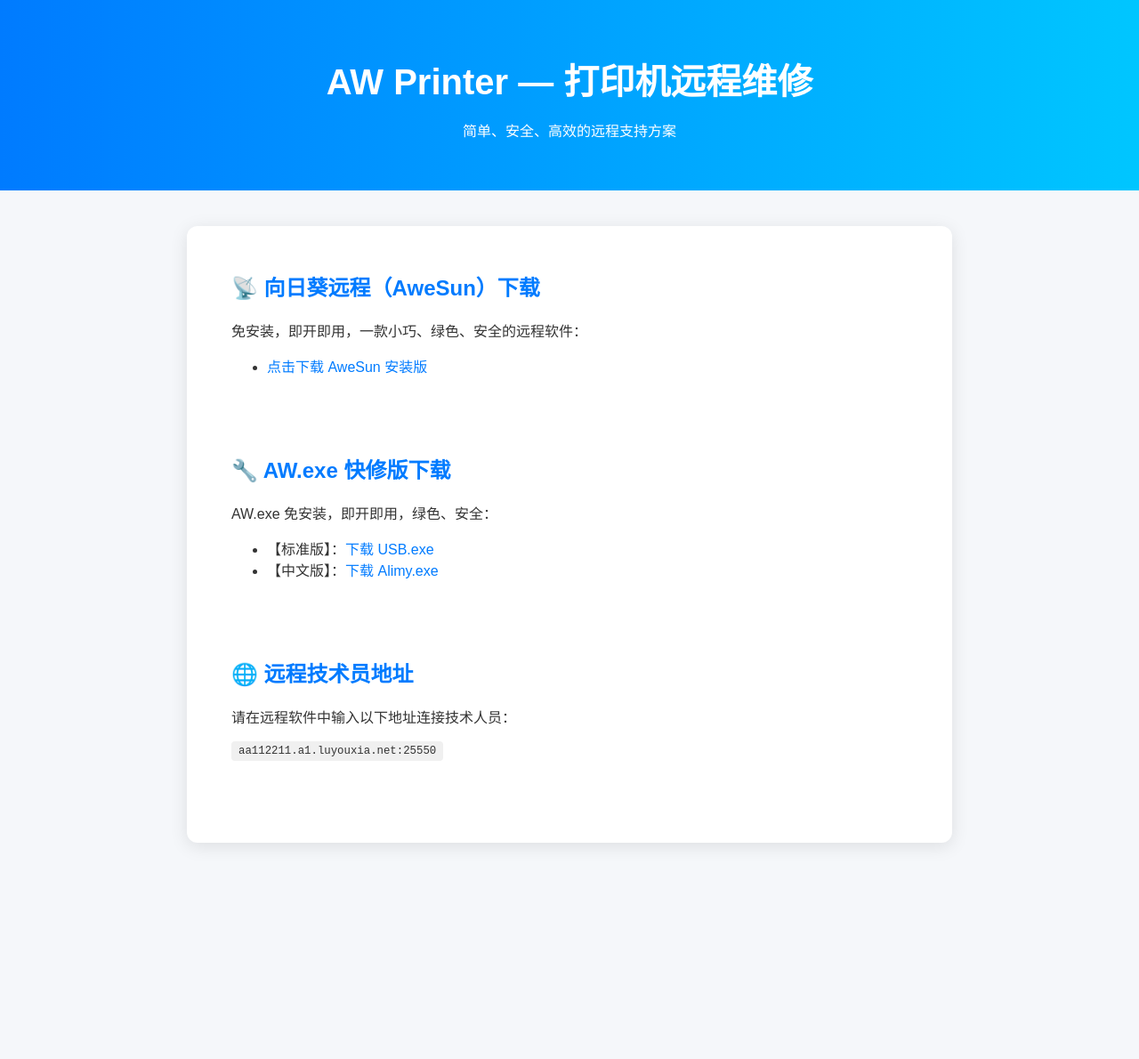
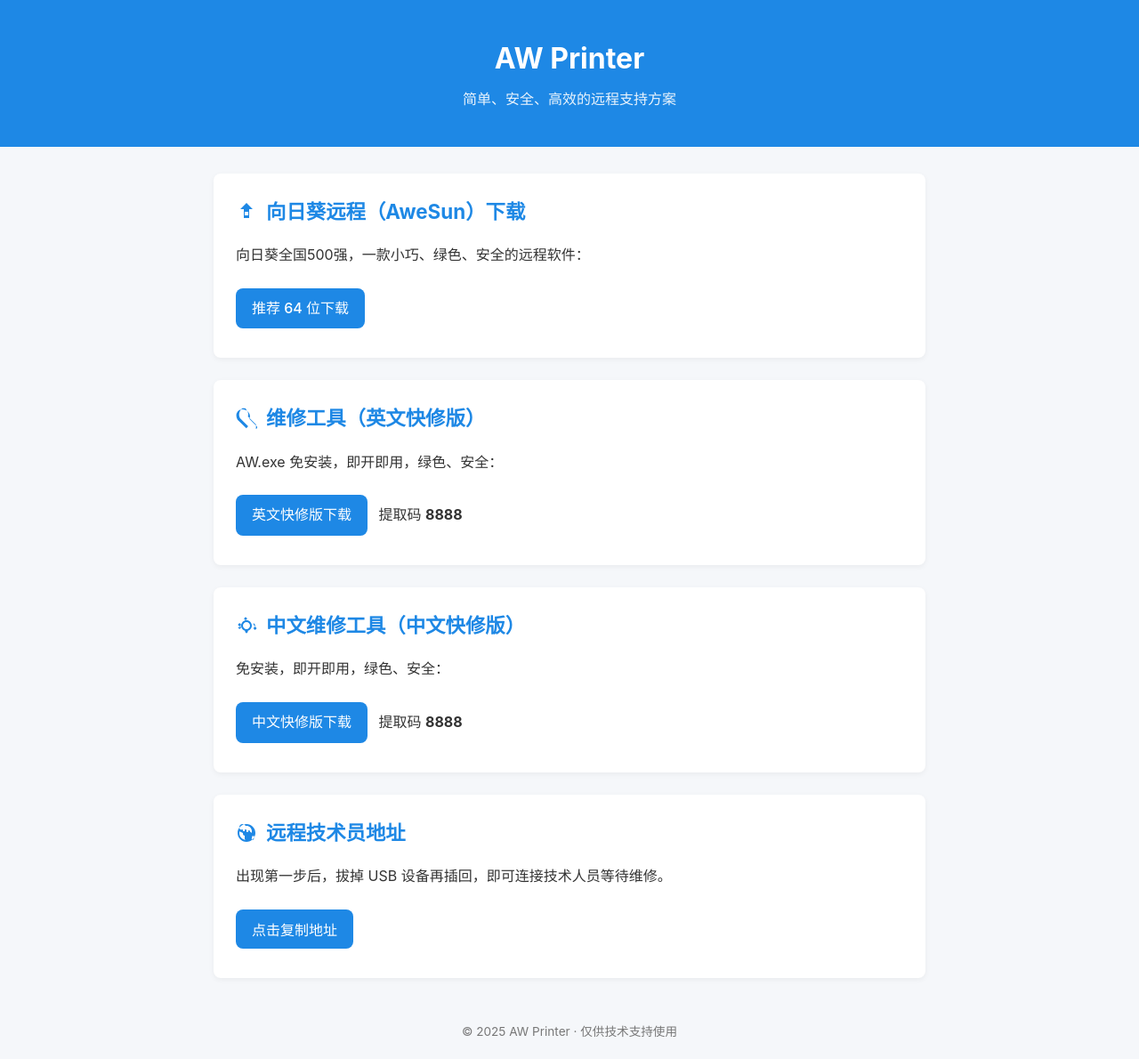
Before and after one commit to aw236789/literate-giggle, a plain HTML site: page index.html in a window 1280 px wide. Shown: the whole page at 89% size. Before the commit the page ends 987 px from the top, so only its background shows below. Drawn offline with Linux system fonts and the light colour scheme.

Commit message:
Update index.html

```diff
--- a/index.html
+++ b/index.html
@@ -1,96 +1,96 @@
 <!DOCTYPE html>
 <html lang="zh-CN">
 <head>
-  <meta charset="UTF-8">
-  <meta name="viewport" content="width=device-width, initial-scale=1.0">
-  <title>AW Printer 打印机远程维修</title>
+  <meta charset="UTF-8"/>
+  <title>AW Printer – 打印机远程维修</title>
+  <meta name="viewport" content="width=device-width,initial-scale=1"/>
   <style>
-    body {
-      font-family: 'Microsoft YaHei', sans-serif;
-      margin: 0;
-      padding: 0;
-      background: #f5f7fa;
-      color: #333;
-    }
-    .header {
-      background: linear-gradient(to right, #007BFF, #00C6FF);
-      color: white;
-      text-align: center;
-      padding: 60px 20px 40px;
-    }
-    .header h1 {
-      margin: 0;
-      font-size: 2.5em;
-    }
-    .container {
-      max-width: 800px;
-      margin: 40px auto;
-      background: white;
-      padding: 30px;
-      border-radius: 12px;
-      box-shadow: 0 4px 20px rgba(0, 0, 0, 0.1);
-    }
-    h2 {
-      color: #007BFF;
-      margin-top: 0;
-    }
-    .section {
-      margin-bottom: 30px;
-      transition: transform 0.3s ease, box-shadow 0.3s ease;
-      border-radius: 10px;
-      padding: 20px;
-    }
-    .section:hover {
-      transform: translateY(-5px);
-      box-shadow: 0 10px 25px rgba(0, 123, 255, 0.2);
-      background-color: #f0f8ff;
-    }
-    a {
-      color: #007BFF;
-      text-decoration: none;
-      transition: color 0.2s ease;
-    }
-    a:hover {
-      text-decoration: underline;
-      color: #0056b3;
-    }
-    code {
-      background-color: #f0f0f0;
-      padding: 4px 8px;
-      border-radius: 4px;
-      font-size: 0.95em;
-    }
+    :root{--theme:#1e88e5;--bg:#f5f7fa;--card:#ffffff;--radius:8px;}
+    body{margin:0;font-family:-apple-system,BlinkMacSystemFont,"Segoe UI",Roboto,"Helvetica Neue",Arial,sans-serif;background:var(--bg);color:#333;line-height:1.6;}
+    header{background:var(--theme);color:#fff;padding:40px 20px;text-align:center;}
+    header h1{margin:0;font-size:2rem;}
+    header p{margin:8px 0 0;opacity:.9;}
+    main{max-width:800px;margin:30px auto;padding:0 20px;}
+    section{background:var(--card);border-radius:var(--radius);padding:25px;margin-bottom:25px;box-shadow:0 2px 6px rgba(0,0,0,.05);}
+    h2{margin-top:0;font-size:1.4rem;color:var(--theme);display:flex;align-items:center;gap:10px;}
+    h2 svg{width:24px;height:24px;fill:var(--theme);}
+    .btn{display:inline-block;margin:8px 8px 8px 0;padding:10px 18px;border-radius:var(--radius);background:var(--theme);color:#fff;text-decoration:none;font-weight:500;transition:background .25s;border:none;font-size:1rem;cursor:pointer;}
+    .btn:hover{background:#1565c0;}
+    footer{text-align:center;padding:20px;font-size:.85rem;color:#777;}
   </style>
 </head>
 <body>
-  <div class="header">
-    <h1>AW Printer — 打印机远程维修</h1>
-    <p>简单、安全、高效的远程支持方案</p>
-  </div>
 
-  <div class="container">
-    <div class="section">
-      <h2>📡 向日葵远程（AweSun）下载</h2>
-      <p>免安装，即开即用，一款小巧、绿色、安全的远程软件：</p>
-      <ul>
-        <li><a href="https://dw.oray.com/sunlogin/windows/AweSun_15.8.4.20746_x64.exe" target="_blank">点击下载 AweSun 安装版</a></li>
-      </ul>
-    </div>
+<header>
+  <h1>AW Printer</h1>
+  <p>简单、安全、高效的远程支持方案</p>
+</header>
 
-    <div class="section">
-      <h2>🔧 AW.exe 快修版下载</h2>
-      <p>AW.exe 免安装，即开即用，绿色、安全：</p>
-      <ul>
-        <li>【标准版】：<a href="https://www.alimy.com/soft/USB.exe" target="_blank">下载 USB.exe</a></li>
-        <li>【中文版】：<a href="https://www.alimy.com/soft/Alimy.exe" target="_blank">下载 Alimy.exe</a></li>
-      </ul>
-    </div>
+<main>
+  <!-- 向日葵 -->
+  <section>
+    <h2>
+      <!-- 下载图标 -->
+      <svg viewBox="0 0 24 24"><path d="M12 2l-7 7h4v10h6V9h4l-7-7zm-2 14v-4h4v4h-4z"/></svg>
+      向日葵远程（AweSun）下载
+    </h2>
+    <p>向日葵全国500强，一款小巧、绿色、安全的远程软件：</p>
+    <a class="btn" href="https://dw.oray.com/sunlogin/windows/AweSun_15.8.4.20746_x64.exe" target="_blank" rel="noopener">推荐 64 位下载</a>
+  </section>
 
-    <div class="section">
-      <h2>🌐 远程技术员地址</h2>
-      <p>请在远程软件中输入以下地址连接技术人员：</p>
-      <p><code>aa112211.a1.luyouxia.net:25550</code></p>
-    </div>
-  </div>
+  <!-- 英文快修版 -->
+  <section>
+    <h2>
+      <!-- 工具图标 -->
+      <svg viewBox="0 0 24 24"><path d="M22.7 19l-9.1-9.1c.9-2.3.4-5.1-1.5-7C11.3 1 10.6.8 9.9.8S8.5 1 8 .6C6.7 1.3 5.6 2.4 4.8 3.8c-1.5 2.5-1.5 5.7 0 8.2l9.1 9.1-2.1 2.1L2 13.7C-1.3 8.5 1.5 2 7.3 2c2.5 0 4.8 1 6.5 2.7 2.2 2.2 2.7 5.4 1.5 8.1l9.4 9.4-2.1 2.1z"/></svg>
+      维修工具（英文快修版）
+    </h2>
+    <p>AW.exe 免安装，即开即用，绿色、安全：</p>
+    <a class="btn" href="https://wwamt.lanzout.com/iZQqH3doen2f" target="_blank" rel="noopener">英文快修版下载</a> 提取码 <strong>8888</strong>
+  </section>
+
+  <!-- 中文快修版 -->
+  <section>
+    <h2>
+      <!-- 中文图标 -->
+      <svg viewBox="0 0 24 24"><path d="M12.9 4.2L11 2.3 9.1 4.2l1.9 1.9 1.9-1.9zM4.2 9.1L2.3 11l1.9 1.9L6.1 11 4.2 9.1zm15.6 0L19.9 11l1.9 1.9L21.7 11l-1.9-1.9zM12 6c-3.3 0-6 2.7-6 6s2.7 6 6 6 6-2.7 6-6-2.7-6-6-6zm0 10c-2.2 0-4-1.8-4-4s1.8-4 4-4 4 1.8 4 4-1.8 4-4 4zm-6-2.9L2.3 14l1.9 1.9 1.9-1.9-1.9-1.9zm15.6 0l-1.9 1.9 1.9 1.9 1.9-1.9-1.9-1.9zM12 16.9l-1.9 1.9 1.9 1.9 1.9-1.9-1.9-1.9z"/></svg>
+      中文维修工具（中文快修版）
+    </h2>
+    <p>免安装，即开即用，绿色、安全：</p>
+    <a class="btn" href="https://wwamt.lanzout.com/iIfGz3drge5e" target="_blank" rel="noopener">中文快修版下载</a> 提取码 <strong>8888</strong>
+  </section>
+
+  <!-- 远程地址 -->
+  <section>
+    <h2>
+      <!-- 网络图标 -->
+      <svg viewBox="0 0 24 24"><path d="M12 2C6.48 2 2 6.48 2 12s4.48 10 10 10 10-4.48 10-10S17.52 2 12 2zm-1 17.93c-3.94-.49-7-3.85-7-7.93 0-.62.08-1.21.21-1.79L8 12v1c0 1.1.9 2 2 2v3.93zm9.6-2.23c-.26.85-.76 1.6-1.41 2.18l-1.54-1.54c.38-.49.63-1.09.63-1.78v-1h2c.21 0 .42.03.62.08-.1.58-.3 1.12-.6 1.62zM12 4c3.31 0 6 2.69 6 6 0 .73-.13 1.42-.35 2.06l-1.81-1.81C15.69 9.19 15.37 9 15 9c-.55 0-1 .45-1 1v1h-2V9c0-.55-.45-1-1-1s-1 .45-1 1v1H8V9c0-.55-.45-1-1-1-.37 0-.69.19-.88.47L4.35 7.41C4.13 6.77 4 6.08 4 5.35 4 3.69 5.69 2 7.35 2c1.52 0 2.89.83 3.64 2.09L12 4z"/></svg>
+      远程技术员地址
+    </h2>
+    <p>出现第一步后，拔掉 USB 设备再插回，即可连接技术人员等待维修。</p>
+    <button class="btn" id="copyBtn">点击复制地址</button>
+  </section>
+</main>
+
+<footer>
+  © 2025 AW Printer · 仅供技术支持使用
+</footer>
+
+<script>
+  document.getElementById('copyBtn').addEventListener('click', function () {
+    const addr = 'aa112211.a1.luyouxia.net:25550';
+    navigator.clipboard.writeText(addr).then(() => {
+      const o = this;
+      const orig = o.textContent;
+      o.textContent = '已复制！';
+      o.style.background = '#4caf50';
+      setTimeout(() => {
+        o.textContent = orig;
+        o.style.background = '';
+      }, 1200);
+    });
+  });
+</script>
+
 </body>
 </html>
```
